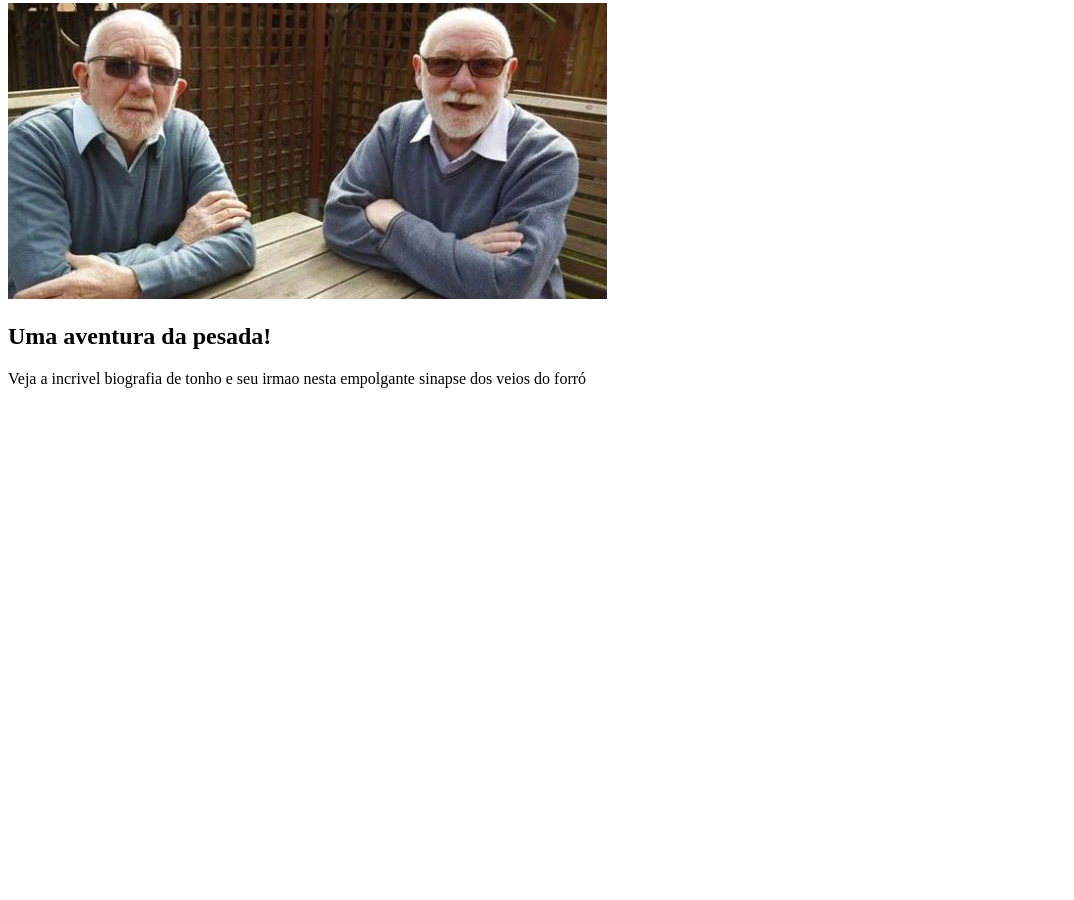
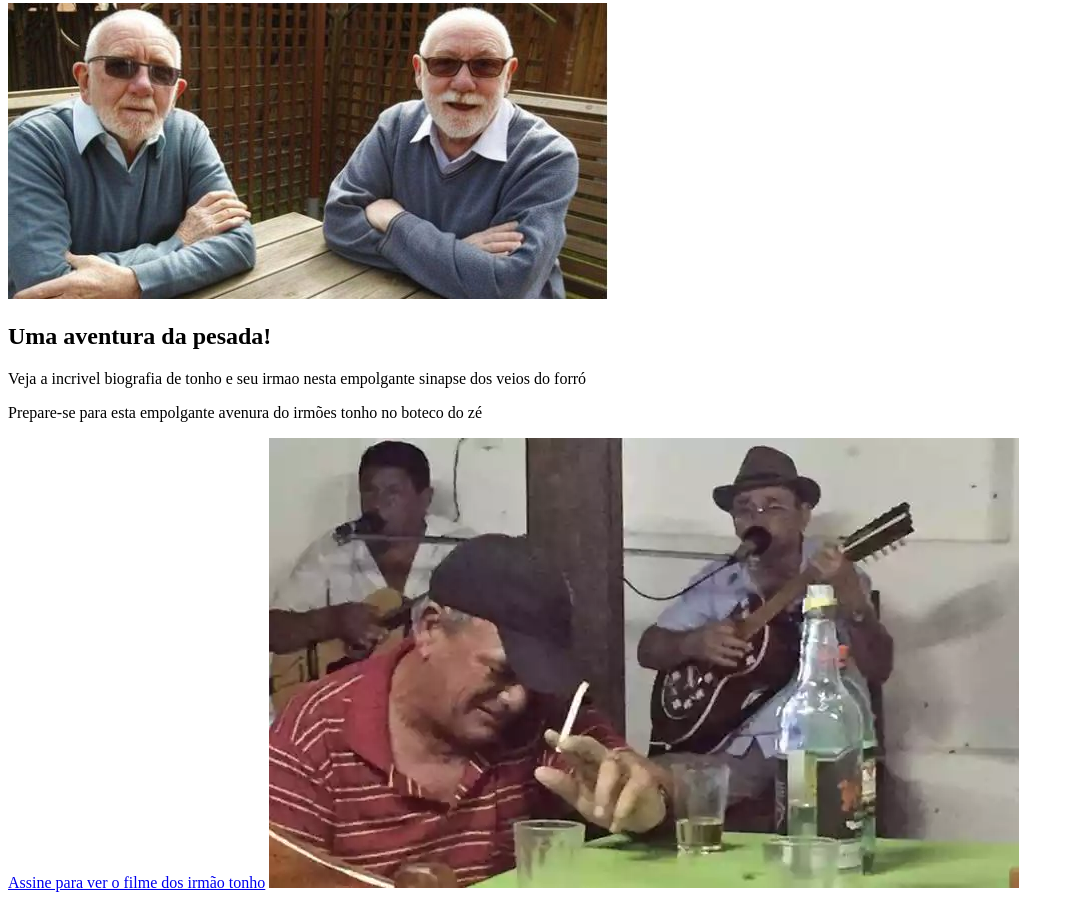
Before and after one commit to vinizk1/Irmao-do-TonhoFlix, a plain HTML site: page index.html in a window 1280 px wide. Shown: the part 967-1867 px from the top of the page, without its empty margins (0-1074 px from the left). Before the commit the page ends 1371 px from the top, so only its background shows below. Drawn offline with Linux system fonts and the light colour scheme.

Commit message:
Add files via upload

```diff
--- a/index.html
+++ b/index.html
@@ -29,13 +29,20 @@
 
         <section class="container_secundario">
                 <img src="imagemgemeos.jpg" alt="Tonho e irmão do tonho tomando uma gelada" class="secundario_imagem">
-                    <div class="container_desctricao">
+                    <div class="container_descricao">
                     <h2 class="descricao_titulo">Uma aventura da pesada!</h2>
                     <p class="descricao_texto">Veja a incrivel biografia de tonho e seu irmao nesta empolgante sinapse dos veios do forró</p>
             </div>
         </section>
 
         <section class="container_secundario">
+                <div class="container_descricao">
+                    <p class="descricao_texto">Prepare-se para esta empolgante avenura do irmões tonho no boteco do zé</p>
+                </div>
+
+              <a href="https://www.alura.com.br/" class="container_botao secundario_botao" container>Assine para ver o filme dos irmão tonho</a>
+        </div>
+                <img src="foto buteco.jpeg" class="secundario_imagem">
         </section>
 
                     <section class="container_secundario">
```
Also changed, not shown: foto buteco.jpeg (added). Lines whose indentation alone changed are shown as unchanged.
